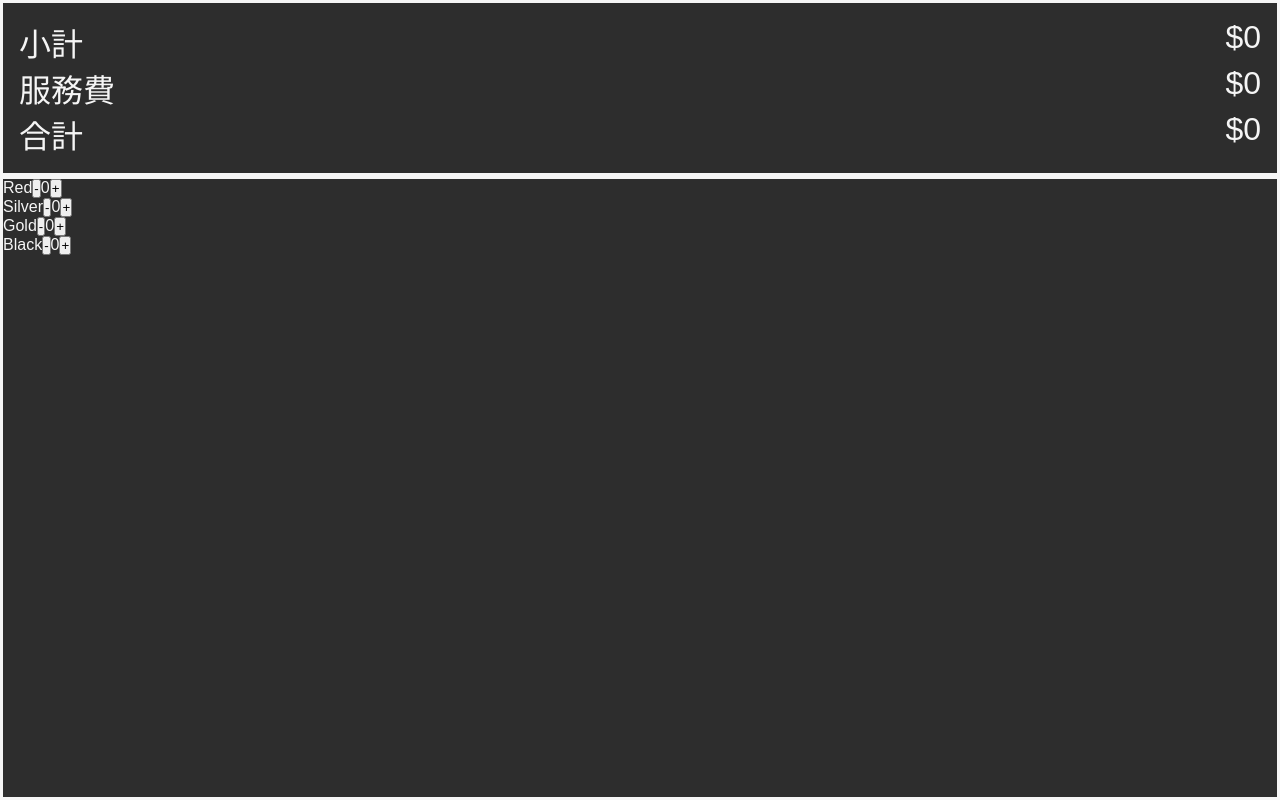
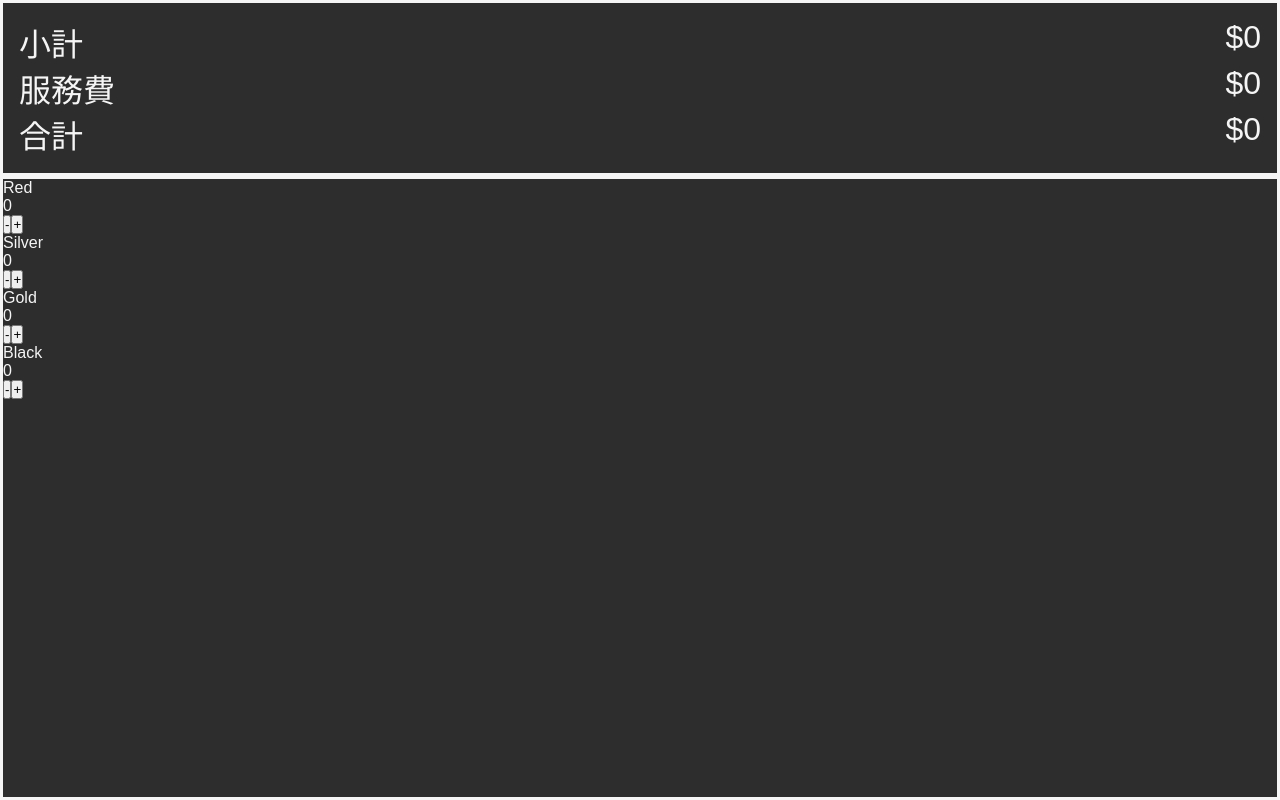
Before and after one commit to man7788/sushiro-calculator, a React (Vite) app in the folder calculator/: page / in a window 1280 px wide. Built offline with nearby package versions, Linux system fonts and the light colour scheme.

Commit message:
Update classNames

```diff
--- a/calculator/src/Components/Dishes/Black.jsx
+++ b/calculator/src/Components/Dishes/Black.jsx
@@ -19,11 +19,13 @@ const Black = () => {
   };
 
   return (
-    <div className={styles.Red}>
+    <div className={styles.dishItem}>
       Black
-      <button onClick={onMinusOne}>-</button>
-      {blackAmount}
-      <button onClick={onAddOne}>+</button>
+      <div>{blackAmount}</div>
+      <div className={styles.dishControl}>
+        <button onClick={onMinusOne}>-</button>
+        <button onClick={onAddOne}>+</button>
+      </div>
     </div>
   );
 };
--- a/calculator/src/Components/Dishes/Gold.jsx
+++ b/calculator/src/Components/Dishes/Gold.jsx
@@ -19,11 +19,13 @@ const Gold = () => {
   };
 
   return (
-    <div className={styles.Gold}>
+    <div className={styles.dishItem}>
       Gold
-      <button onClick={onMinusOne}>-</button>
-      {goldAmount}
-      <button onClick={onAddOne}>+</button>
+      <div>{goldAmount}</div>
+      <div className={styles.dishControl}>
+        <button onClick={onMinusOne}>-</button>
+        <button onClick={onAddOne}>+</button>
+      </div>
     </div>
   );
 };
--- a/calculator/src/Components/Dishes/Red.jsx
+++ b/calculator/src/Components/Dishes/Red.jsx
@@ -19,11 +19,13 @@ const Red = () => {
   };
 
   return (
-    <div className={styles.Red}>
+    <div className={styles.dishItem}>
       Red
-      <button onClick={onMinusOne}>-</button>
-      {redAmount}
-      <button onClick={onAddOne}>+</button>
+      <div>{redAmount}</div>
+      <div className={styles.dishControl}>
+        <button onClick={onMinusOne}>-</button>
+        <button onClick={onAddOne}>+</button>
+      </div>
     </div>
   );
 };
--- a/calculator/src/Components/Dishes/Silver.jsx
+++ b/calculator/src/Components/Dishes/Silver.jsx
@@ -19,11 +19,13 @@ const Silver = () => {
   };
 
   return (
-    <div className={styles.Silver}>
+    <div className={styles.dishItem}>
       Silver
-      <button onClick={onMinusOne}>-</button>
-      {silverAmount}
-      <button onClick={onAddOne}>+</button>
+      <div>{silverAmount}</div>
+      <div className={styles.dishControl}>
+        <button onClick={onMinusOne}>-</button>
+        <button onClick={onAddOne}>+</button>
+      </div>
     </div>
   );
 };
```
